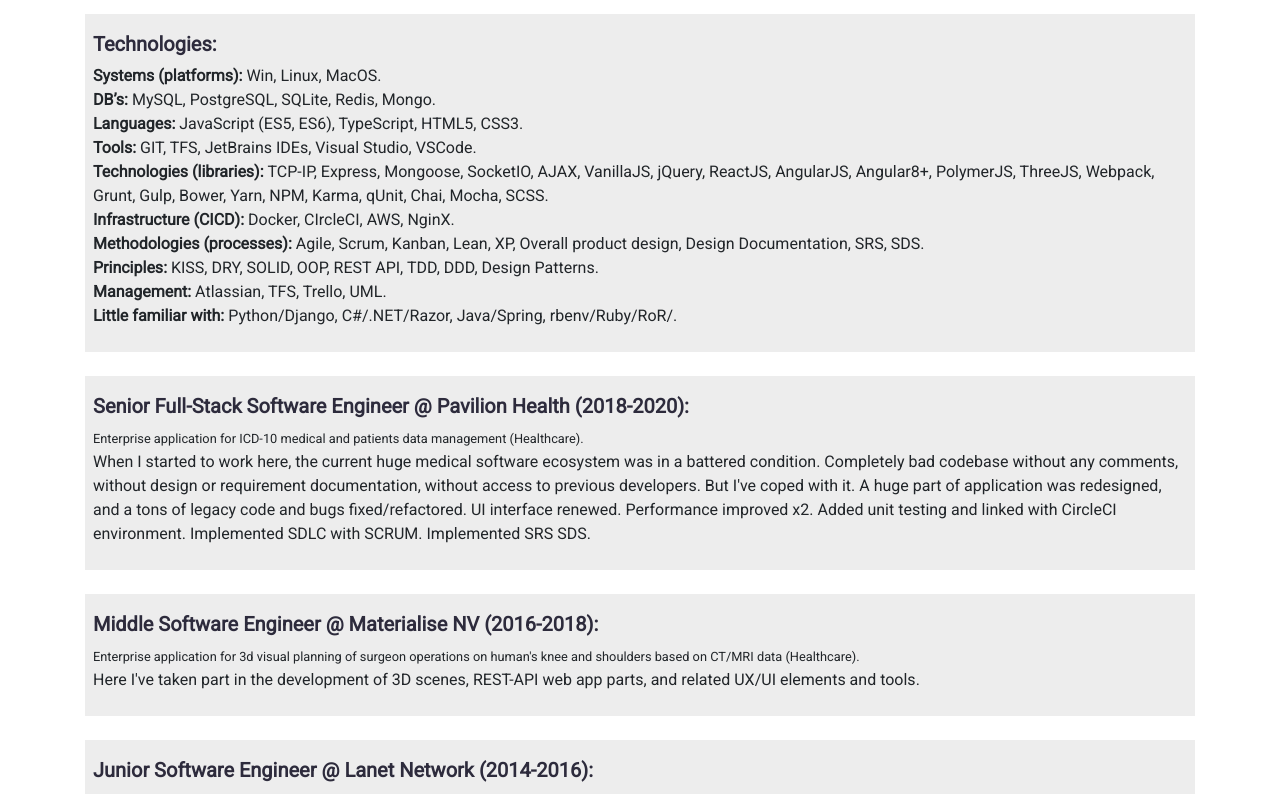
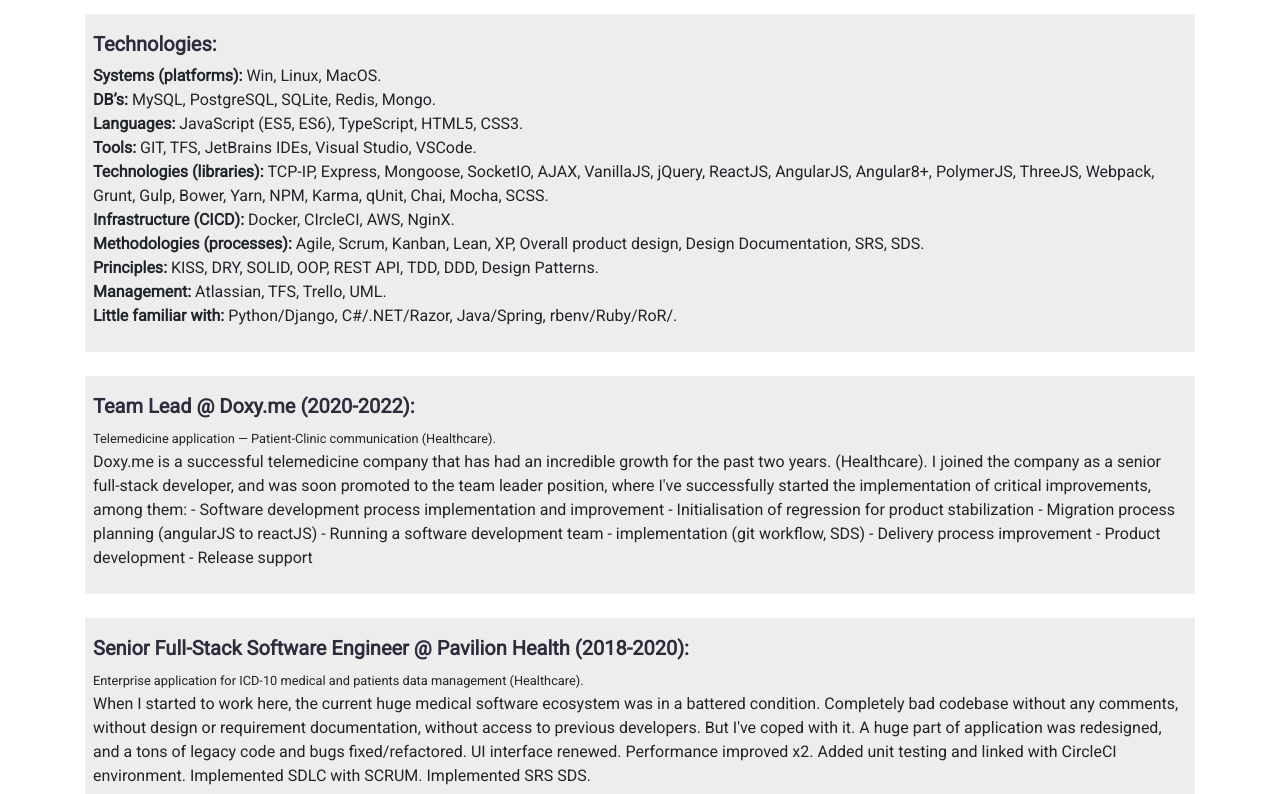
Before and after one commit to vlad-palii/vlad-palii.github.io, a React app: page / in a window 1280 px wide. Shown: the part 480-1274 px from the top of the page. Built offline with nearby package versions, Linux system fonts and the light colour scheme.

Commit message:
Added doxy.me experience

```diff
--- a/src/components/cv.js
+++ b/src/components/cv.js
@@ -17,7 +17,7 @@
       <h2>
         Overall
       </h2>
-      <p className="short-description">Over the past six years I've worked in several medical companies as a developer
+      <p className="short-description">Over the past eight years I've worked in several medical companies as a developer
         with a different amount of technologies. There is some of them: JavaScript, TypeScript,
         NodeJS, Express.js, MongoDB, MySQL, Vanilla JS, ES5, ES6, JQuery, AngularJS, Angular 2+, PolymerJS, Three JS,
         React JS, Webpack, Gulp, QUnit, Karma, UML, OOP, Design Patterns, Overall product design, Design
@@ -74,6 +74,28 @@
   </div>
   <br />
 
+  <div className="row">
+    <div className="col-sm">
+      <div className="short-description">
+        <h5>Team Lead @ Doxy.me (2020-2022):</h5>
+        <small>Telemedicine application — Patient-Clinic communication (Healthcare).</small>
+        <p>
+          Doxy.me is a successful telemedicine company that has had an incredible growth for the past two years. (Healthcare).
+
+          I joined the company as a senior full-stack developer, and was soon promoted to the team leader position, where I've successfully started the implementation of critical improvements, among them:
+          - Software development process implementation and improvement
+          - Initialisation of regression for product stabilization
+          - Migration process planning (angularJS to reactJS)
+          - Running a software development team
+          - implementation (git workflow, SDS)
+          - Delivery process improvement
+          - Product development
+          - Release support
+        </p>
+      </div>
+    </div>
+  </div>
+  <br />
   <div className="row">
     <div className="col-sm">
       <div className="short-description">
```
